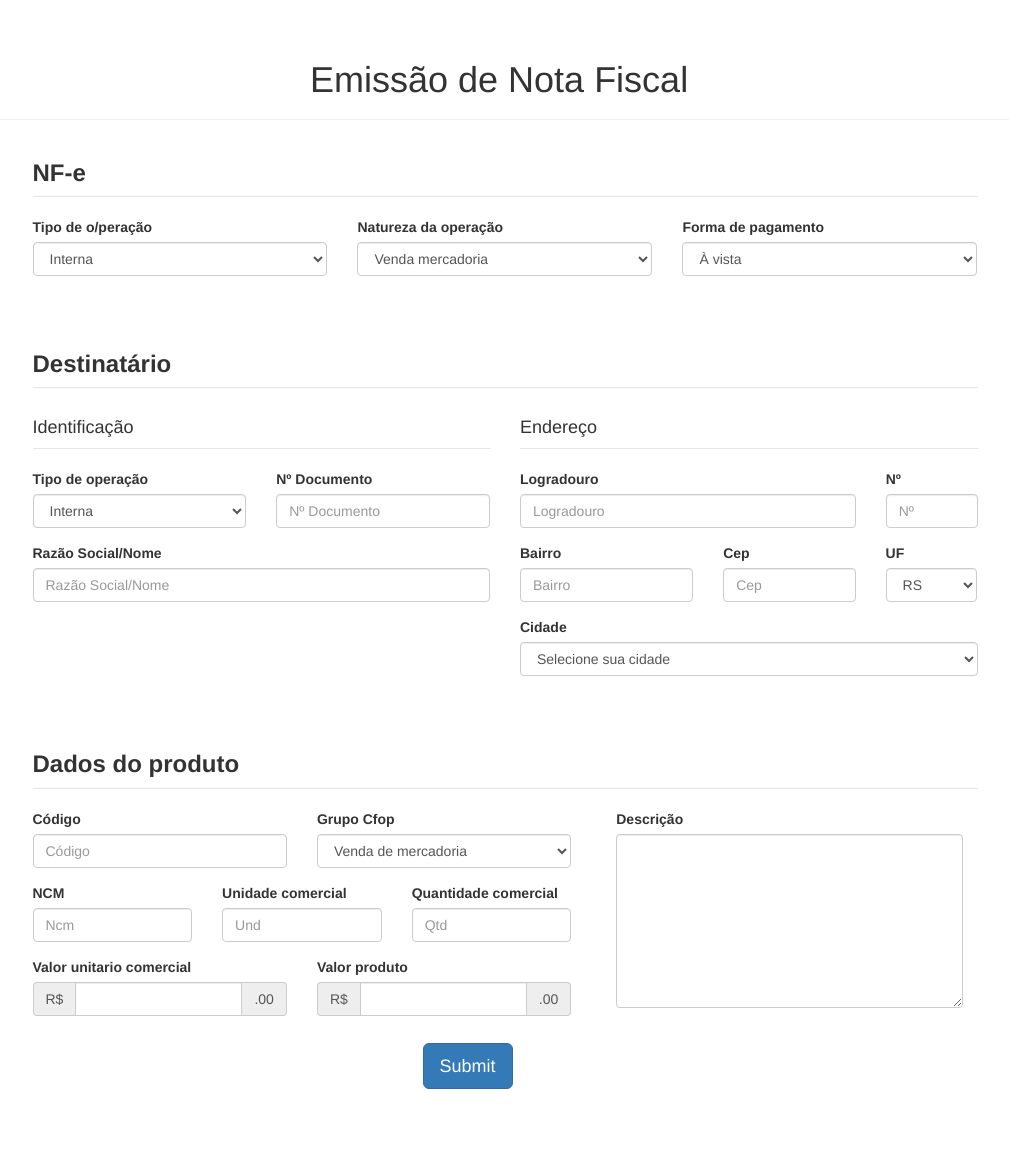
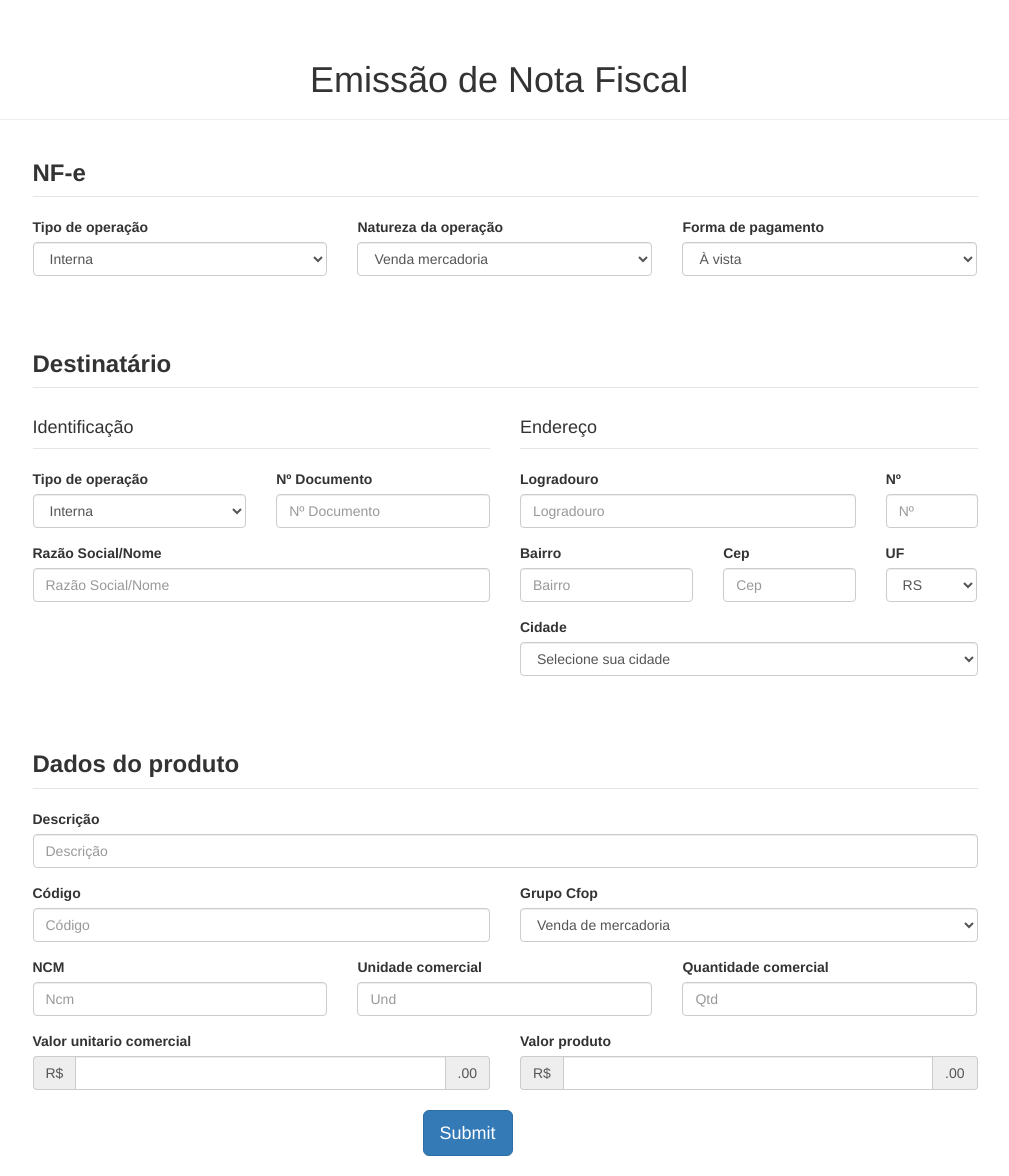
Before and after one commit to SouthwaresSolutions/Jje, a CodeIgniter app: page /jje_erp/ in a window 1280 px wide. Shown: the whole page, without its empty margins (135-1144 px from the left). Before the commit the page ends 1089 px from the top, so only its background shows below. Run offline with CodeIgniter, Linux system fonts and the light colour scheme.

Commit message:
Alterando campo descrição da Index

```diff
--- a/application/views/index/index.php
+++ b/application/views/index/index.php
@@ -62,7 +62,7 @@
 
               <div class="row">
                 <div class="form-group col-md-4">
-                  <label>Tipo de o/peração</label>
+                  <label>Tipo de operação</label>
                   <select class="form-control">
                     <option>Interna</option>
                     <option>Interestadual</option>
@@ -179,8 +179,12 @@
             <fieldset>
               <legend><h3><b>Dados do produto</b></h3></legend>
               <div class="row">
-                <div class="col-md-7">
+                <div class="col-md-12">
                   <div class="row">
+                    <div class="form-group col-md-12">
+                      <label>Descrição</label>
+                      <input type="text" class="form-control" placeholder="Descrição">
+                    </div>
                     <div class="form-group col-md-6">
                       <label>Código</label>
                       <input type="text" class="form-control" placeholder="Código">
@@ -226,12 +230,6 @@
                     </div>
                   </div>
                 </div>
-                <div class="col-md-5">
-                  <div class="form-group col-md-12">
-                    <label>Descrição</label>
-                    <textarea class="form-control" rows="8"></textarea>
-                  </div>
-                </div>
               </div>
             </fieldset>
           </div>
```
Also changed, not shown: 1 other file.
